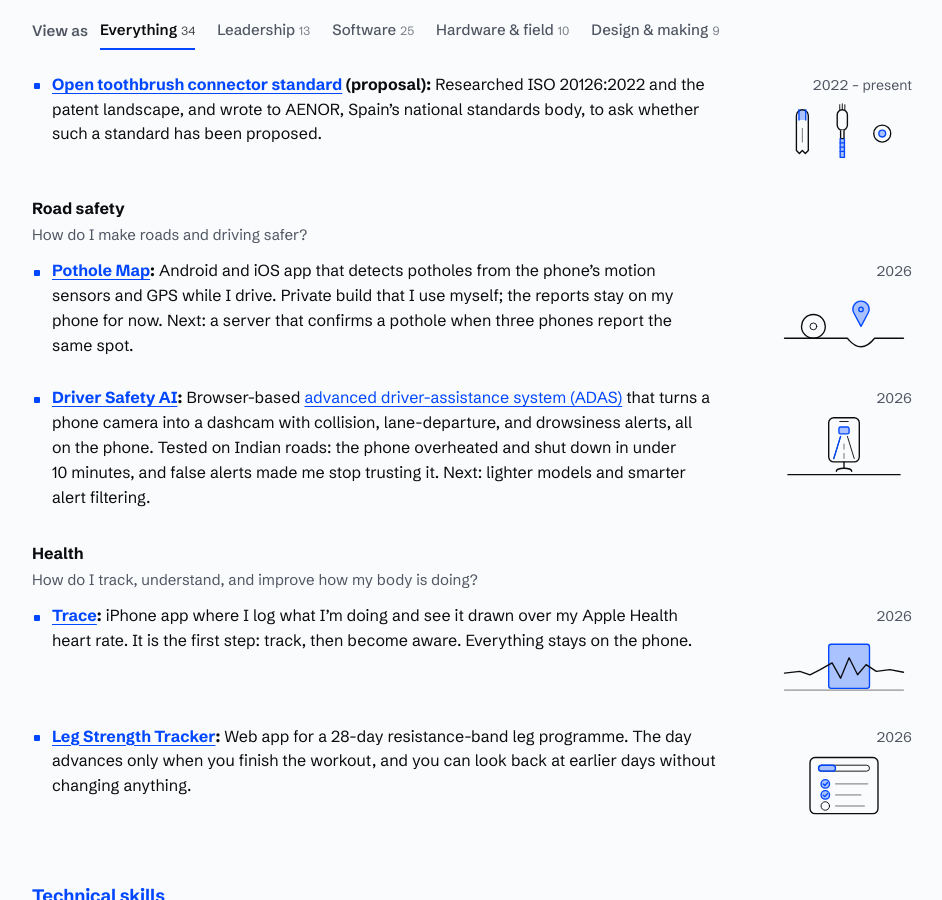
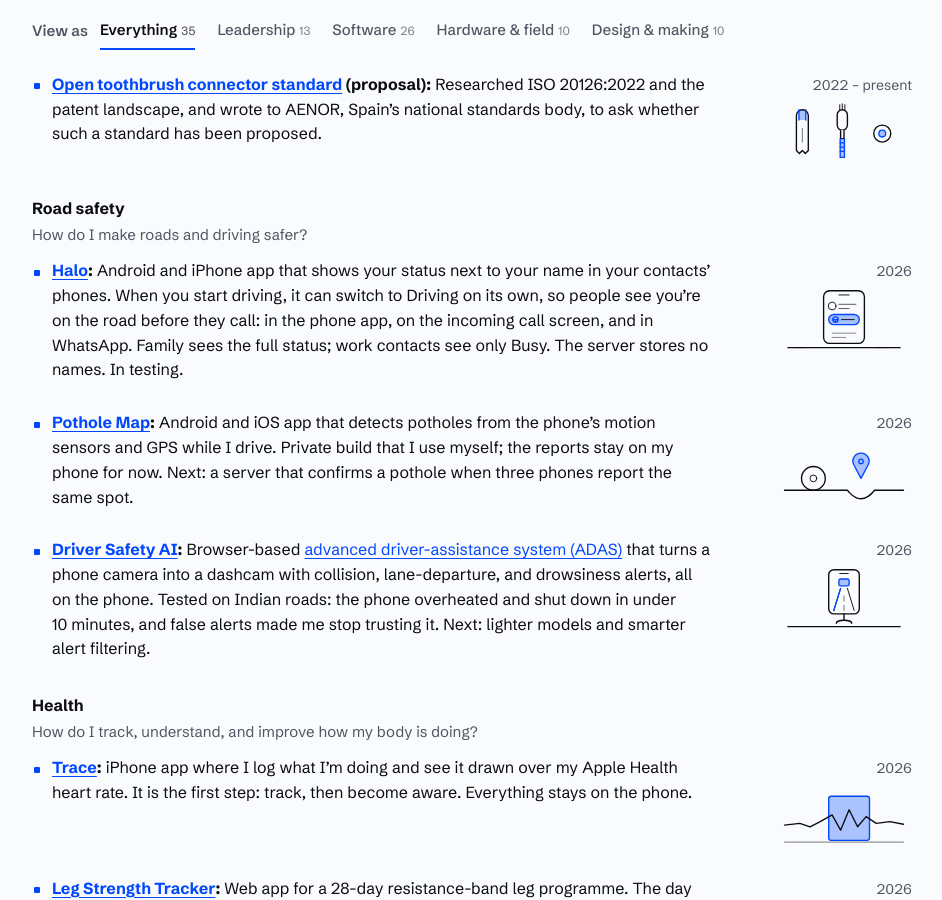
Before and after one commit to and/and.github.io, a Jekyll site: the page resume/index.html, which Jekyll copies as it is, in a window 1280 px wide and 900 px high, scrolled down 3237 px. Shown: the whole window, without its empty margins (168-1110 px from the left). Built offline with Jekyll 4.4.1, drawn with Linux system fonts in a browser that asks for light colours.

Commit message:
Resume: add Halo under Road safety; update view counts
Co-Authored-By: Claude Opus 5.5 <noreply@anthropic.com>
Claude-Session: https://claude.ai/code/session_01MuwebNEXBFxCrvNjpbsvNM

```diff
--- a/resume/index.html
+++ b/resume/index.html
@@ -227,11 +227,11 @@ a:hover { text-decoration-thickness: 2px; }
   <div class="views-bar" id="views-bar">
   <p class="views-label" id="views-label">View as</p>
   <div class="views" role="tablist" aria-labelledby="views-label">
-    <button role="tab" id="tab-all" data-view="all" aria-selected="true" aria-controls="panel">Everything <span class="n">34</span></button>
+    <button role="tab" id="tab-all" data-view="all" aria-selected="true" aria-controls="panel">Everything <span class="n">35</span></button>
     <button role="tab" id="tab-lead" data-view="lead" aria-selected="false" tabindex="-1" aria-controls="panel">Leadership <span class="n">13</span></button>
-    <button role="tab" id="tab-sw" data-view="sw" aria-selected="false" tabindex="-1" aria-controls="panel">Software <span class="n">25</span></button>
+    <button role="tab" id="tab-sw" data-view="sw" aria-selected="false" tabindex="-1" aria-controls="panel">Software <span class="n">26</span></button>
     <button role="tab" id="tab-hw" data-view="hw" aria-selected="false" tabindex="-1" aria-controls="panel">Hardware &amp; field <span class="n">10</span></button>
-    <button role="tab" id="tab-des" data-view="des" aria-selected="false" tabindex="-1" aria-controls="panel">Design &amp; making <span class="n">9</span></button>
+    <button role="tab" id="tab-des" data-view="des" aria-selected="false" tabindex="-1" aria-controls="panel">Design &amp; making <span class="n">10</span></button>
   </div>
   </div>
 
@@ -352,6 +352,20 @@ a:hover { text-decoration-thickness: 2px; }
               <path class="water thin" d="M70 32 H90"/>
               <rect class="body" x="58" y="20" width="44" height="4" rx="1.5"/>
               <rect class="body" x="58" y="84" width="44" height="4" rx="1.5"/>
+            </svg></figure></div></li>
+          <li class="dated" data-theme="road" data-v="sw des" data-date="2026-10-19"><div class="pt"><b><a href="/halo/">Halo</a>:</b> Android and iPhone app that shows your status next to your name in your contacts’ phones. When you start driving, it can switch to Driving on its own, so people see you’re on the road before they call: in the phone app, on the incoming call screen, and in WhatsApp. Family sees the full status; work contacts see only Busy. The server stores no names. In testing.</div><div class="side"><p class="dates">2026</p><figure class="art"><svg viewBox="0 18 160 72" role="img" aria-label="Line drawing of a phone showing a contact's name with a blue Driving status marker beside it, above a road">
+              <rect class="body" x="56" y="20" width="48" height="62" rx="7"/>
+              <path class="ln thin" d="M74 25 H86"/>
+              <circle class="ln thin" cx="66" cy="38" r="4.5"/>
+              <path class="ln thin" d="M74 36 H94 M74 41 H86" opacity=".7"/>
+              <rect class="tint-strong" x="62" y="48" width="36" height="12" rx="6"/>
+              <rect class="water" x="62" y="48" width="36" height="12" rx="6"/>
+              <circle class="water thin" cx="70" cy="54" r="3.2"/>
+              <path class="water thin" d="M70 54 V57.2 M66.8 54 H73.2"/>
+              <path class="ln thin" d="M77 54 H92"/>
+              <path class="ln thin" d="M66 70 H94 M66 75 H82" opacity=".5"/>
+              <path class="ln" d="M14 87 H146"/>
+              <path class="ln thin" d="M22 87 H34 M118 87 H130" opacity=".6"/>
             </svg></figure></div></li>
           <li class="dated" data-theme="road" data-v="sw des" data-date="2026-06-29"><div class="pt"><b><a href="/utilities/driver-safety-ai/">Driver Safety AI</a>:</b> Browser-based <a href="https://and.github.io/dashcam/" target="_blank" rel="noopener">advanced driver-assistance system (ADAS)</a> that turns a phone camera into a dashcam with collision, lane-departure, and drowsiness alerts, all on the phone. Tested on Indian roads: the phone overheated and shut down in under 10 minutes, and false alerts made me stop trusting it. Next: lighter models and smarter alert filtering.</div><div class="side"><p class="dates">2026</p><figure class="art"><svg viewBox="0 18 160 72" role="img" aria-label="Line drawing of a phone held upright on a dashboard mount. On its screen a road runs ahead with lane lines, and a blue box marks the car in front">
               <rect class="body" x="62" y="20" width="36" height="52" rx="6"/>
```
